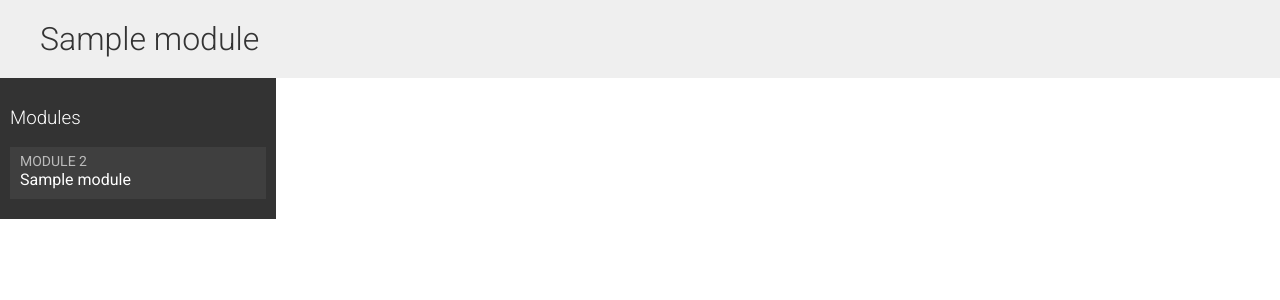
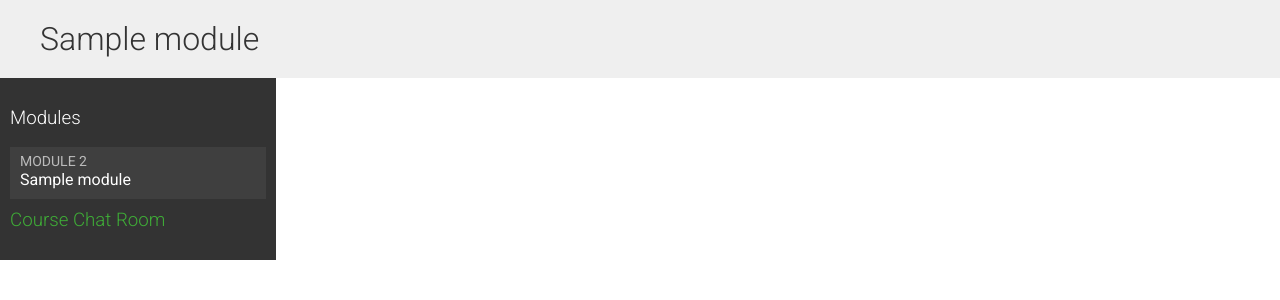
Before and after one commit to AswinRaaj23/elearna, a Django app: page /students/course/1/ in a window 1280 px wide. Shown: the part 54-354 px from the top of the page. Run offline with Django 4.2, Linux system fonts and the light colour scheme; a user stored in the database is signed in; tables that the repository leaves empty hold one stand-in row (values such as "Sample post"); some libraries are stand-ins or nearby versions.

Commit message:
Integrate the chat application with existing views

```diff
--- a/students/templates/students/course/detail.html
+++ b/students/templates/students/course/detail.html
@@ -26,6 +26,9 @@
         <li>No modules yet.</li>
         {% endfor %}
     </ul>
+    <h3>
+        <a href="{% url 'chat:course_chat_room' object.id %}">Course Chat Room</a>
+    </h3>
 </div>
 
 <div class="module">
```
